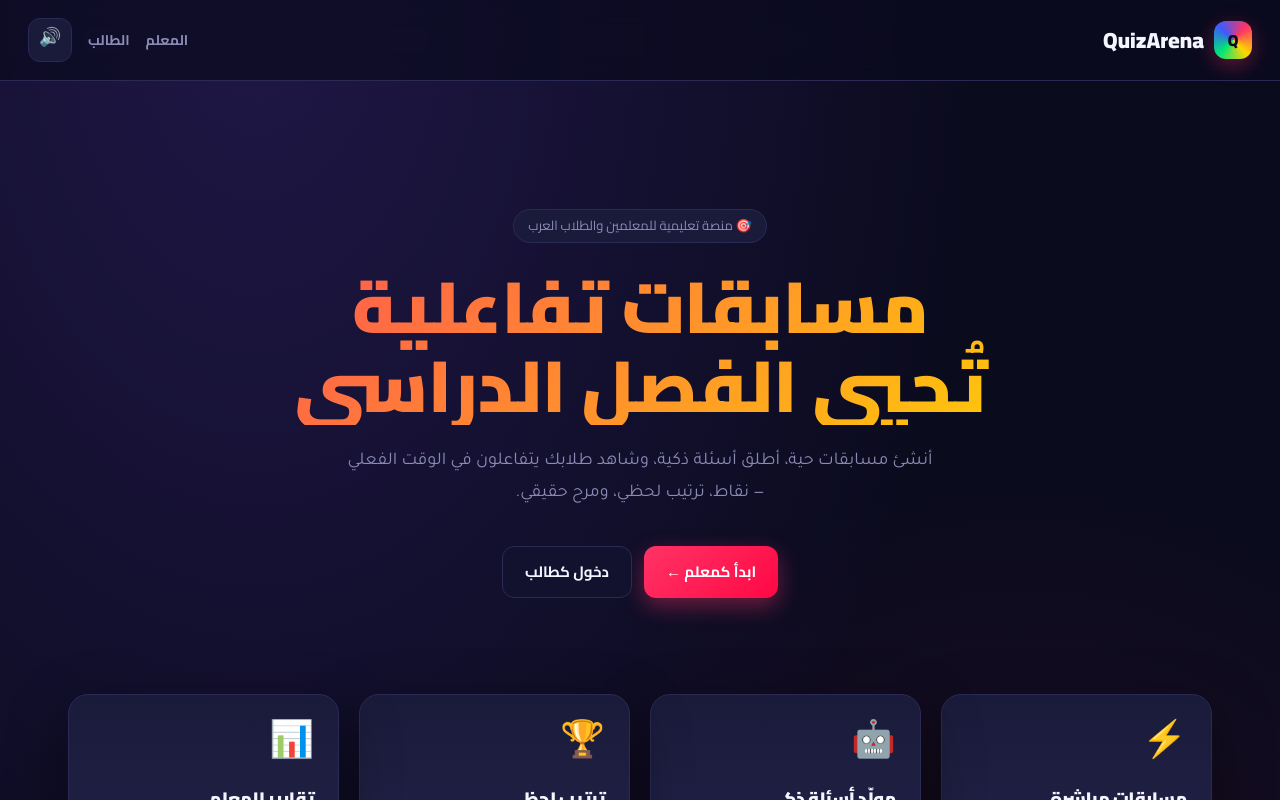
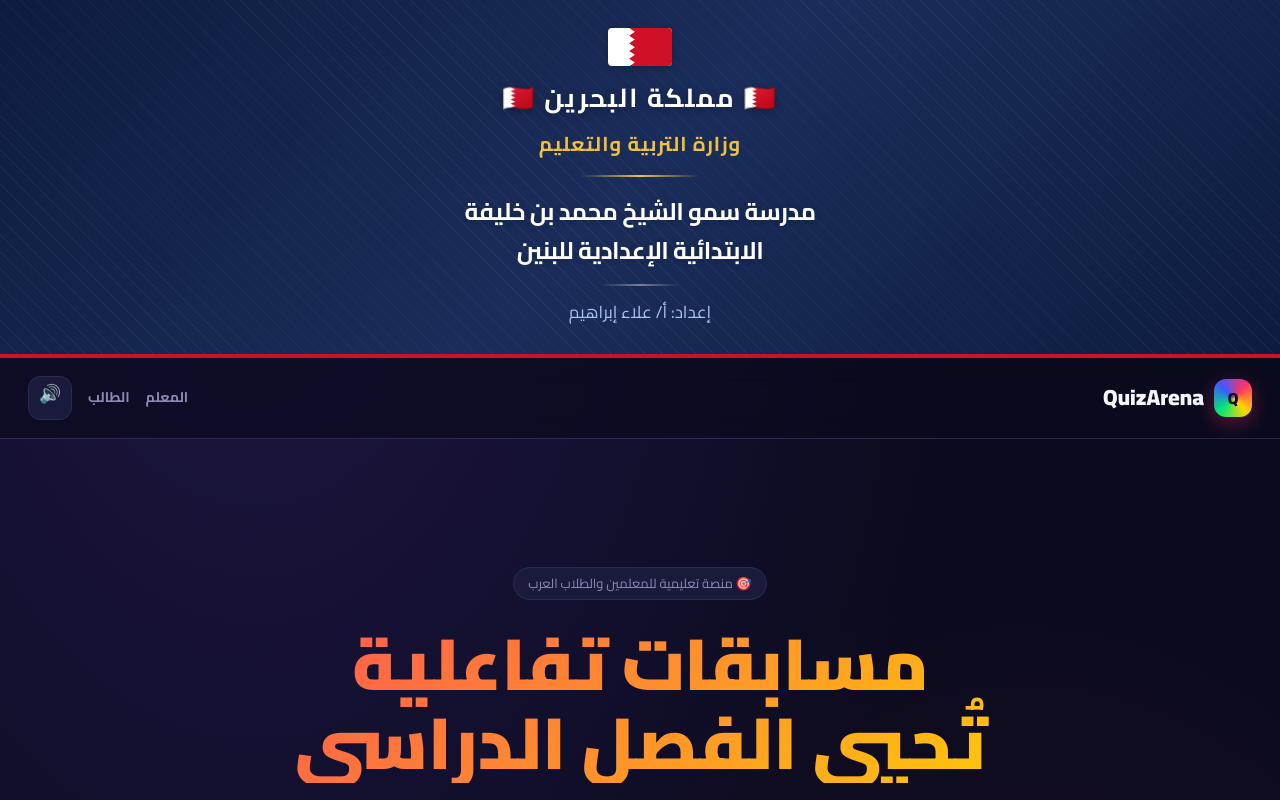
Before and after one commit to alaahosary-star/quizarena, a Next.js app: page / in a window 1280 px wide. Shown: the top 800 px of the page. Built offline with nearby package versions, Linux system fonts and the light colour scheme.

Commit message:
add official school header

```diff
--- a/app/page.tsx
+++ b/app/page.tsx
@@ -1,10 +1,150 @@
 import Link from 'next/link';
 import { Navbar } from '@/components/shared/Navbar';
+
+/* ───── علم البحرين SVG ───── */
+function BahrainFlag({ size = 48 }: { size?: number }) {
+  return (
+    <svg
+      width={size}
+      height={size * 0.6}
+      viewBox="0 0 500 300"
+      xmlns="http://www.w3.org/2000/svg"
+      style={{ borderRadius: 4, boxShadow: '0 2px 8px rgba(0,0,0,.18)' }}
+    >
+      {/* الخلفية البيضاء */}
+      <rect width="500" height="300" fill="#fff" />
+      {/* الجزء الأحمر */}
+      <polygon
+        points="166,0 500,0 500,300 166,300 210,270 166,240 210,210 166,180 210,150 166,120 210,90 166,60 210,30 166,0"
+        fill="#CE1126"
+      />
+    </svg>
+  );
+}
 
 export default function HomePage() {
   return (
     <>
+      {/* ═══════ الغلاف الرسمي ═══════ */}
+      <header
+        style={{
+          background: 'linear-gradient(135deg, #0d1b3e 0%, #1a2d5a 50%, #0d1b3e 100%)',
+          color: '#fff',
+          padding: '28px 20px',
+          textAlign: 'center',
+          position: 'relative',
+          overflow: 'hidden',
+          borderBottom: '4px solid #CE1126',
+        }}
+      >
+        {/* زخرفة خلفية */}
+        <div
+          style={{
+            position: 'absolute',
+            inset: 0,
+            opacity: 0.04,
+            backgroundImage:
+              'repeating-linear-gradient(45deg, #fff 0px, #fff 1px, transparent 1px, transparent 12px)',
+            pointerEvents: 'none',
+          }}
+        />
+
+        <div
+          style={{
+            maxWidth: 800,
+            margin: '0 auto',
+            position: 'relative',
+            zIndex: 1,
+            display: 'flex',
+            flexDirection: 'column',
+            alignItems: 'center',
+            gap: 12,
+          }}
+        >
+          {/* علم البحرين */}
+          <BahrainFlag size={64} />
+
+          {/* مملكة البحرين */}
+          <h2
+            style={{
+              fontSize: 'clamp(18px, 4vw, 26px)',
+              fontWeight: 700,
+              margin: 0,
+              letterSpacing: 2,
+              fontFamily: 'var(--font-cairo, "Cairo", sans-serif)',
+              textShadow: '0 2px 8px rgba(0,0,0,.3)',
+            }}
+          >
+            🇧🇭 مملكة البحرين 🇧🇭
+          </h2>
+
+          {/* وزارة التربية والتعليم */}
+          <p
+            style={{
+              fontSize: 'clamp(15px, 3vw, 20px)',
+              margin: 0,
+              fontWeight: 600,
+              color: '#f0c040',
+              fontFamily: 'var(--font-cairo, "Cairo", sans-serif)',
+              letterSpacing: 1,
+            }}
+          >
+            وزارة التربية والتعليم
+          </p>
+
+          {/* خط فاصل زخرفي */}
+          <div
+            style={{
+              width: 120,
+              height: 2,
+              background: 'linear-gradient(90deg, transparent, #f0c040, transparent)',
+              margin: '4px 0',
+            }}
+          />
+
+          {/* اسم المدرسة */}
+          <h1
+            style={{
+              fontSize: 'clamp(16px, 3.5vw, 24px)',
+              fontWeight: 700,
+              margin: 0,
+              lineHeight: 1.6,
+              fontFamily: 'var(--font-cairo, "Cairo", sans-serif)',
+              textShadow: '0 1px 6px rgba(0,0,0,.2)',
+            }}
+          >
+            مدرسة سمو الشيخ محمد بن خليفة
+            <br />
+            الابتدائية الإعدادية للبنين
+          </h1>
+
+          {/* خط فاصل زخرفي */}
+          <div
+            style={{
+              width: 80,
+              height: 2,
+              background: 'linear-gradient(90deg, transparent, rgba(255,255,255,.4), transparent)',
+              margin: '2px 0',
+            }}
+          />
+
+          {/* اسم المعلم */}
+          <p
+            style={{
+              fontSize: 'clamp(13px, 2.5vw, 17px)',
+              margin: 0,
+              color: '#a8c4f0',
+              fontFamily: 'var(--font-cairo, "Cairo", sans-serif)',
+              fontWeight: 500,
+            }}
+          >
+            إعداد: أ/ علاء إبراهيم
+          </p>
+        </div>
+      </header>
+
       <Navbar />
+
       <main style={{ maxWidth: 1200, margin: '0 auto', padding: '64px 28px' }}>
         {/* Hero */}
         <section style={{ textAlign: 'center', padding: '64px 0 48px' }}>
```
